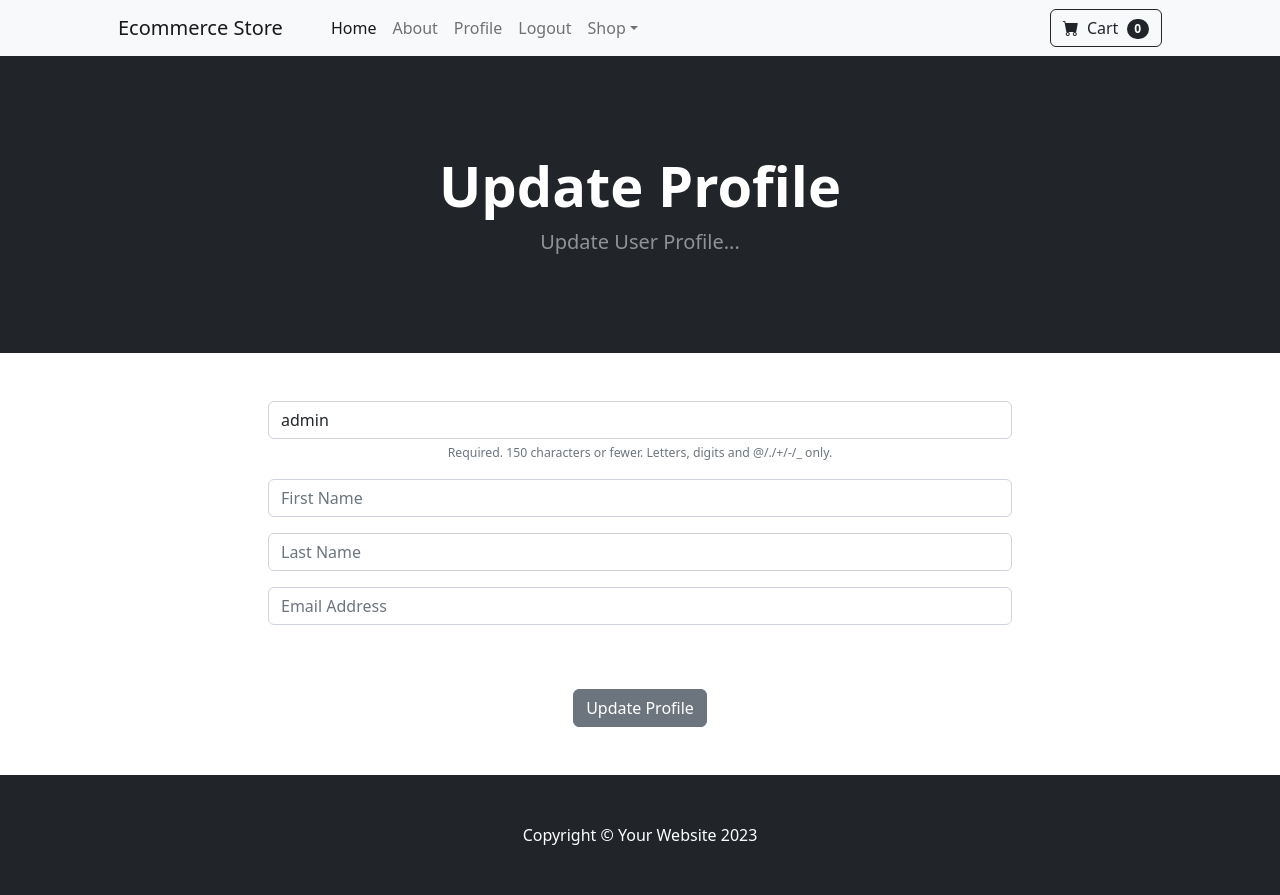
After one commit to SinghVikram97/django-ecommerce, a Django app: page /update_user/ in a window 1280 px wide. The commit adds this page. Run offline with Django 4.2, Linux system fonts and the light colour scheme; a user stored in the database is signed in; data comes from the database, SQL or seed files in the repository; both versions use the stored data as it was after the commit; some libraries are stand-ins or nearby versions.

Commit message:
update user profile

```diff
--- a/store/forms.py
+++ b/store/forms.py
@@ -1,7 +1,30 @@
 from django.contrib.auth.models import User
-from django.contrib.auth.forms import UserCreationForm
+from django.contrib.auth.forms import UserCreationForm, UserChangeForm
 from django import forms
 
+class UpdateUserForm(UserChangeForm):
+    # Hide password field
+    password = None
+    # Get other fields
+    email = forms.EmailField(label="",
+                             widget=forms.TextInput(attrs={'class': 'form-control', 'placeholder': 'Email Address'}))
+    first_name = forms.CharField(label="", max_length=100,
+                                 widget=forms.TextInput(attrs={'class': 'form-control', 'placeholder': 'First Name'}))
+    last_name = forms.CharField(label="", max_length=100,
+                                widget=forms.TextInput(attrs={'class': 'form-control', 'placeholder': 'Last Name'}))
+
+    class Meta:
+        model = User
+        fields = ('username', 'first_name', 'last_name', 'email')
+
+    def __init__(self, *args, **kwargs):
+        super(UpdateUserForm, self).__init__(*args, **kwargs)
+
+        self.fields['username'].widget.attrs['class'] = 'form-control'
+        self.fields['username'].widget.attrs['placeholder'] = 'User Name'
+        self.fields['username'].label = ''
+        self.fields[
+            'username'].help_text = '<span class="form-text text-muted"><small>Required. 150 characters or fewer. Letters, digits and @/./+/-/_ only.</small></span>'
 
 class SignUpForm(UserCreationForm):
     email = forms.EmailField(label="",
--- a/store/templates/navbar.html
+++ b/store/templates/navbar.html
@@ -9,6 +9,7 @@
                 <li class="nav-item"><a class="nav-link active" aria-current="page" href="{% url 'home' %}">Home</a></li>
                 <li class="nav-item"><a class="nav-link" href="{% url 'about' %}">About</a></li>
                 {% if user.is_authenticated %}
+                    <li class="nav-item"><a class="nav-link" href="{% url 'update_user' %}">Profile</a></li>
                     <li class="nav-item"><a class="nav-link" href="{% url 'logout' %}">Logout</a></li>
                 {% else %}
                     <li class="nav-item"><a class="nav-link" href="{% url 'login' %}">Login</a></li>
--- /dev/null
+++ b/store/templates/update_user.html
@@ -0,0 +1,33 @@
+{% extends 'base.html' %}
+
+{% block content %}
+    <header class="bg-dark py-5">
+        <div class="container px-4 px-lg-5 my-5">
+            <div class="text-center text-white">
+                <h1 class="display-4 fw-bolder">Update Profile</h1>
+                <p class="lead fw-normal text-white-50 mb-0">Update User Profile...</p>
+            </div>
+        </div>
+    </header>
+    <div class="container">
+        <div class="row">
+            <center>
+                <div class="col-8">
+                    <br>
+                    <br>
+                    <form method="POST" action="{% url 'update_user' %}">
+                        {% csrf_token %}
+
+                        {{ user_form.as_p }}
+                        <br><br>
+                        <button type="submit" class="btn btn-secondary">
+                            Update Profile
+                        </button>
+                    </form>
+                    <br>
+                    <br>
+                </div>
+            </center>
+        </div>
+    </div>
+{% endblock %}
--- a/store/urls.py
+++ b/store/urls.py
@@ -7,6 +7,7 @@ urlpatterns = [
     path('login/', views.login_user, name='login'),
     path('logout/', views.logout_user, name='logout'),
     path('register/', views.register_user, name='register'),
+    path('update_user/', views.update_user, name='update_user'),
     path('product/<int:pk>', views.product, name='product'),
     path('category/<str:categoryselected>', views.category, name='category'),
 
--- a/store/views.py
+++ b/store/views.py
@@ -4,7 +4,7 @@ from django.contrib.auth import authenticate, login, logout
 from django.contrib import messages
 from django.contrib.auth.models import User
 from django.contrib.auth.forms import UserCreationForm
-from .forms import SignUpForm
+from .forms import SignUpForm, UpdateUserForm
 from django import forms
 
 
@@ -32,6 +32,19 @@ def category(request, categoryselected):
         return redirect('home')
 
 
+def update_user(request):
+    if request.user.is_authenticated:
+        current_user = User.objects.get(id=request.user.id)
+        user_form = UpdateUserForm(request.POST or None, instance=current_user)
+        if user_form.is_valid():
+            user_form.save()
+            login(request, current_user)
+            messages.success(request, 'User Has Been Updated!!')
+            return redirect('home')
+        return render(request, 'update_user.html', {'user_form': user_form})
+    else:
+        messages.success(request, 'Please login to update your profile')
+        return redirect('home')
 def login_user(request):
     if request.method == 'POST':
         username = request.POST['username']
```
Also changed, not shown: db.sqlite3.
